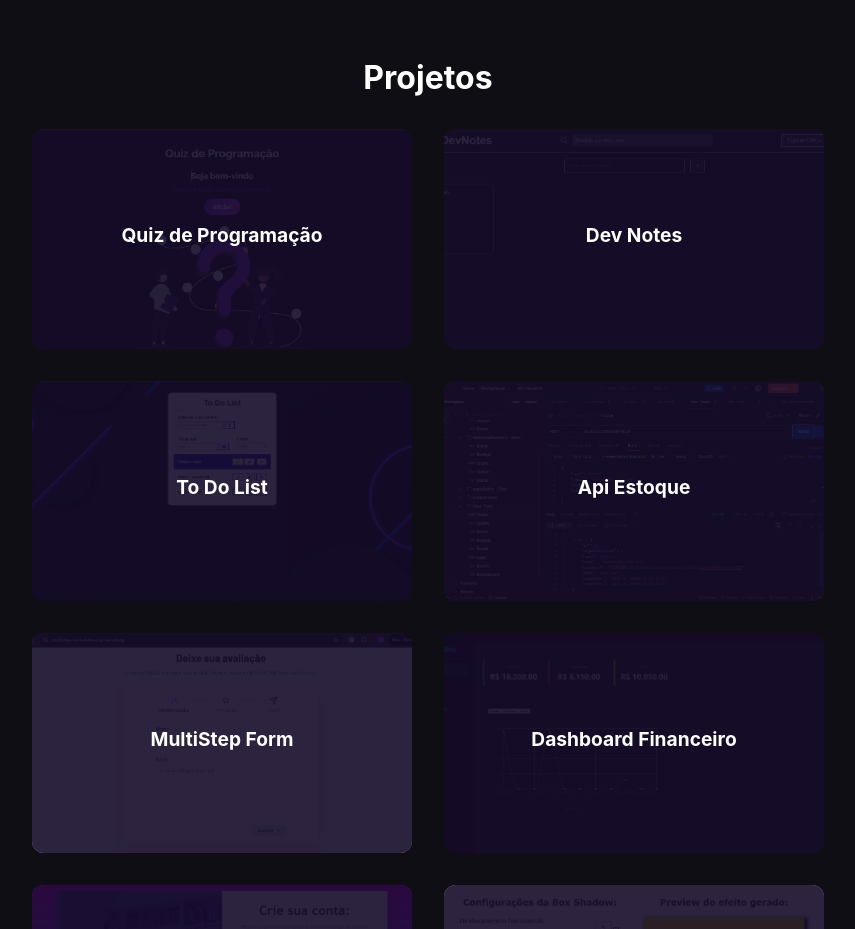
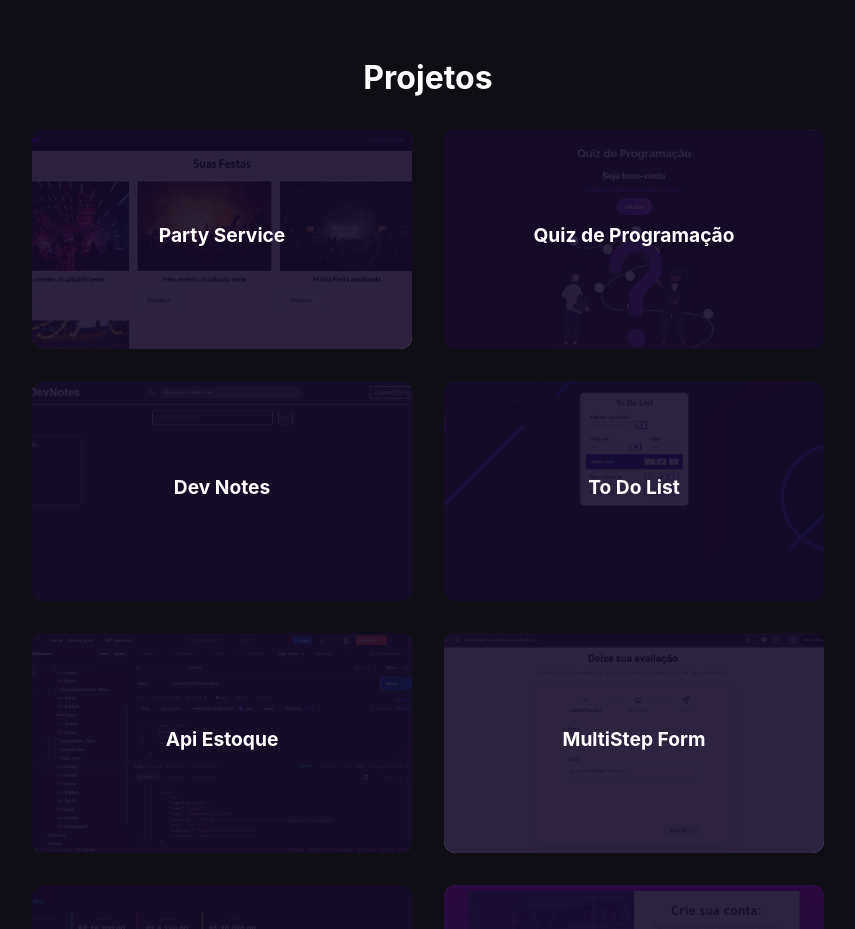
Before and after one commit to GustaOl1v3ir4/Portfolio, a plain HTML site: page index.html in a window 1280 px wide. Shown: the part 980-1909 px from the top of the page, without its empty margins (212-1067 px from the left). Drawn offline with Linux system fonts and the light colour scheme.

Commit message:
Atualizando

```diff
--- a/index.html
+++ b/index.html
@@ -76,6 +76,14 @@
         <h2 class="titulo-section">Projetos</h2>
 
         <div class="projeto-container ">
+
+          <a href="PartyService.html" class="projeto-card">
+            <img src="assets/partyService.png" alt="ProjetoPartyService">
+            <div class="overlay">
+            <h3>Party Service</h3>
+            </div>
+          </a>
+
 
           <a href="quiz.html" class="projeto-card">
             <img src="assets/quiz1.png" alt="ProjetoQuiz">
```
